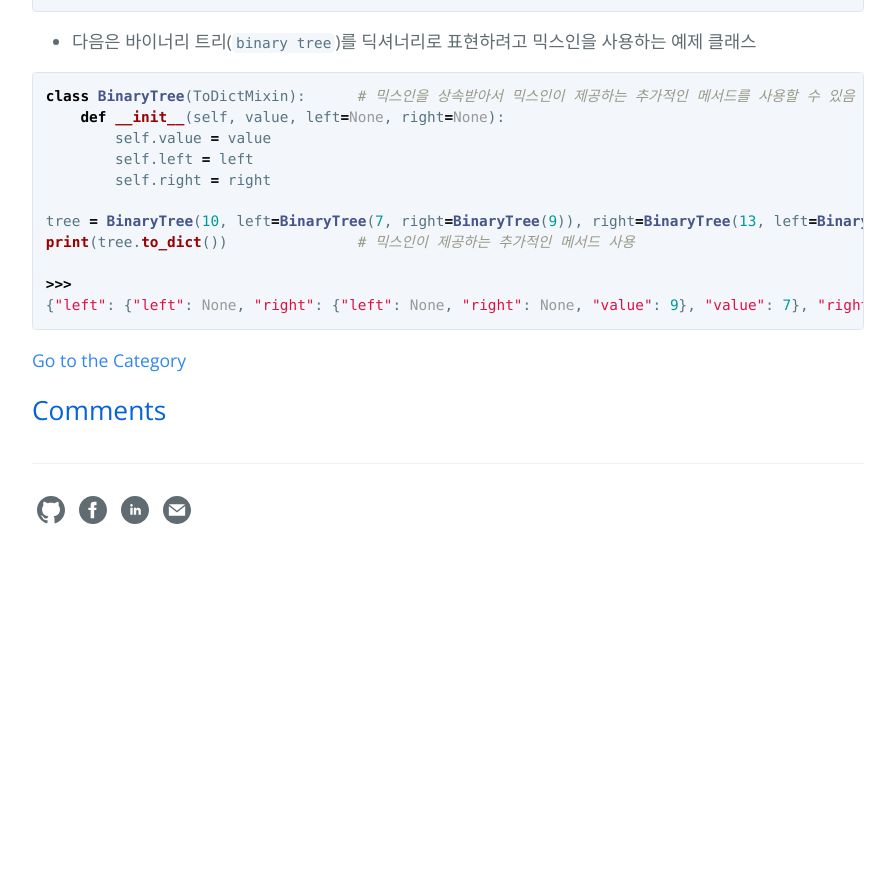
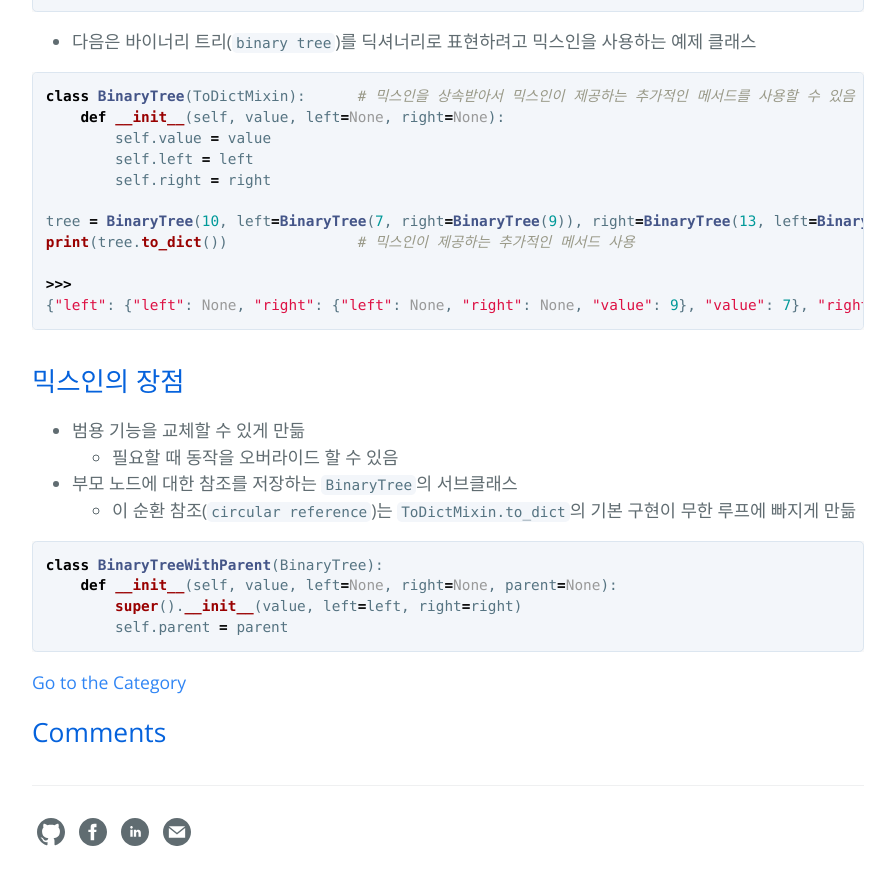
Before and after one commit to hcnoh/hcnoh.github.io, a Jekyll site: the page built from _posts/2018-10-07-effective-python-way26.md, in a window 1280 px wide and 900 px high, scrolled down 1569 px. Shown: the top 885 px of the window, without its empty margins (192-1087 px from the left). Built offline with Jekyll 4.4.1, drawn with Linux system fonts in a browser that asks for light colours; comment, search, counter and statistics services are not loaded; before the commit the page ends 2147 px from its top, so only the background shows below that.

Commit message:
Update 2018-10-07-effective-python-way26.md

````diff
--- a/_posts/2018-10-07-effective-python-way26.md
+++ b/_posts/2018-10-07-effective-python-way26.md
@@ -68,3 +68,16 @@
 >>>
 {"left": {"left": None, "right": {"left": None, "right": None, "value": 9}, "value": 7}, "right": {"left": {"left": None, "right": None, "value": 11}, "right": None, "value": 13}, "value": 10}
 ```
+
+## 믹스인의 장점
+- 범용 기능을 교체할 수 있게 만듦
+  - 필요할 때 동작을 오버라이드 할 수 있음
+- 부모 노드에 대한 참조를 저장하는 `BinaryTree`의 서브클래스
+  - 이 순환 참조(`circular reference`)는 `ToDictMixin.to_dict`의 기본 구현이 무한 루프에 빠지게 만듦
+
+```python
+class BinaryTreeWithParent(BinaryTree):
+    def __init__(self, value, left=None, right=None, parent=None):
+        super().__init__(value, left=left, right=right)
+        self.parent = parent
+```
````
